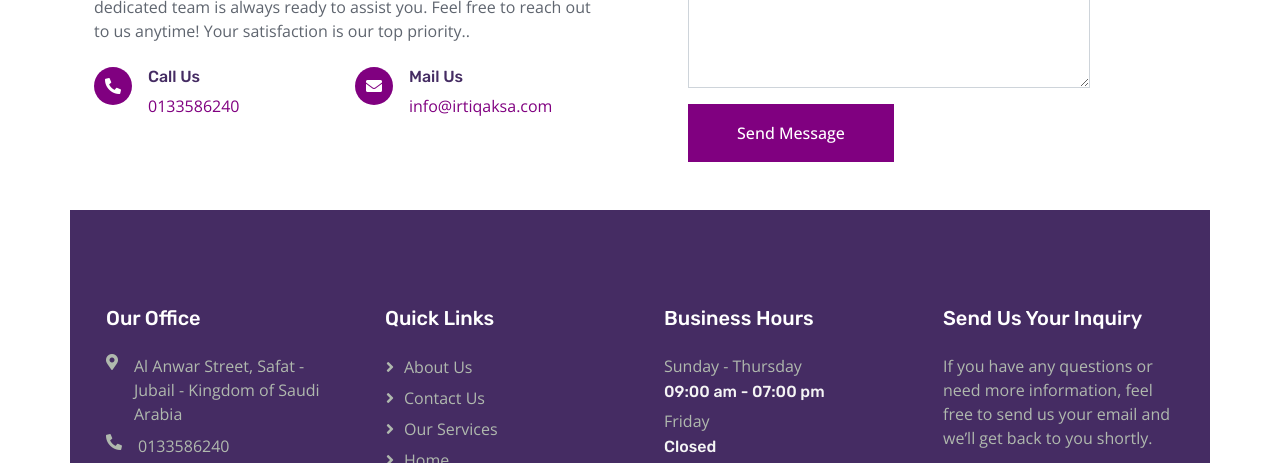
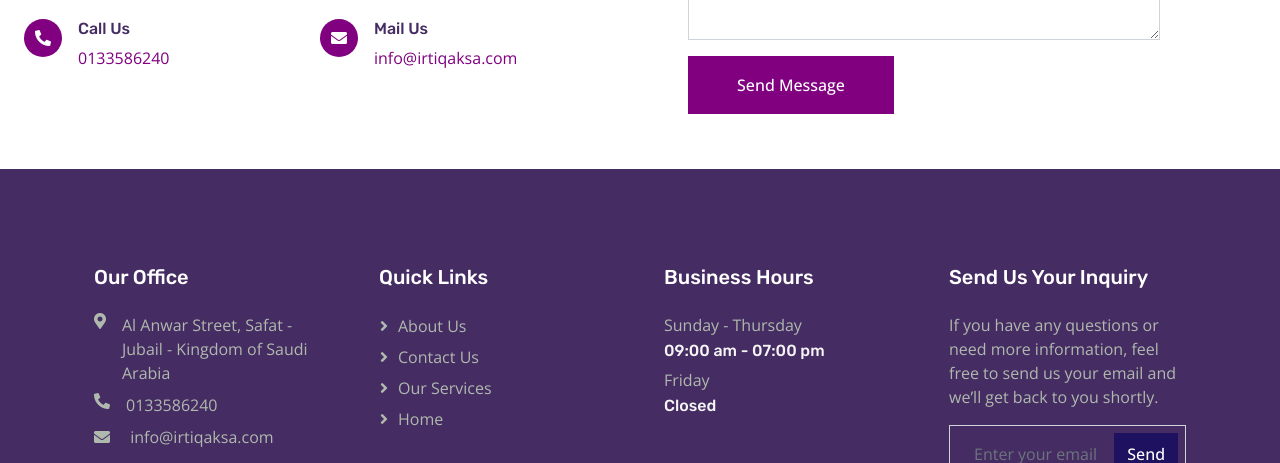
Before and after one commit to Shifanact123/irtiqaksa, a plain HTML site: page contact.html in a window 1280 px wide. Shown: the part 1738-2201 px from the top of the page. Drawn offline with nearby package versions, Linux system fonts and the light colour scheme.

Commit message:
Your commit message here

```diff
--- a/contact.html
+++ b/contact.html
@@ -108,8 +108,8 @@
     <!-- Navbar End -->
 
  <!-- Page Header Start -->
-    <div class="container-fluid page-header page-header-22 py-5 mb-5 wow fadeIn" data-wow-delay="0.1s">
-        <div class="container py-5">
+    <div class="container-fluid page-header page-header-22  py-5 mb-5 wow fadeIn" data-wow-delay="0.1s">
+        <div class="container  py-5  ">
             <h1 class="display-3 text-white animated slideInRight">Contact</h1>
             <nav aria-label="breadcrumb">
                 <ol class="breadcrumb animated slideInRight mb-0">
@@ -124,8 +124,8 @@
 
 
     <!-- Contact Start -->
-    <div class="container-xxl py-5">
-        <div class="container">
+
+        <div class="container-fluid  my-5 px-05">
             <div class="row g-5 justify-content-center mb-5">
                 <div class="col-lg-4 col-md-6 wow fadeInUp" data-wow-delay="0.1s">
                     <div class="bg-light text-center h-100 p-5">
@@ -262,7 +262,7 @@
 
 
     <!-- Footer Start -->
-     <div class="container-fluid  footer mt-5 py-5 wow fadeIn" data-wow-delay="0.1s" style="background-color: #452c63;">
+<div class="container-fluid footer py-5 wow fadeIn" data-wow-delay="0.1s" style="background-color: #452c63;   margin-top:55px;">
     <div class="container py-5">
         <div class="row g-5">
             <div class="col-lg-3 col-md-6">
@@ -284,8 +284,6 @@
                         <i class="fab fa-linkedin-in"></i>
                     </a>
                 </div>
-
-
             </div>
             <div class="col-lg-3 col-md-6">
                 <h5 class="text-white mb-4">Quick Links</h5>
@@ -310,13 +308,13 @@
                     <a href="mailto:info@irtiqaksa.com?subject=Inquiry&body=I would like to inquire about..."
                         class="btn btn-primary py-2 position-absolute top-0 end-0 mt-2 me-2"
                         style="background-color: #1d1160; border-color: #1d1160;">Send</a>
-
                 </div>
             </div>
         </div>
     </div>
 </div>
 <!-- Footer End -->
+
 
 
    <!-- Copyright Start -->
--- a/css/style.css
+++ b/css/style.css
@@ -671,7 +671,3 @@ input:focus, textarea:focus {
 }
 
 /* Reducing the padding/margin for the footer */
-.footer {
-    padding-top: 20px; /* Adjust as needed */
-    padding-bottom: 20px; /* Adjust as needed */
-}
```
Also changed, not shown: contracting.html (+1 -1 lines). Lines whose indentation alone changed are shown as unchanged.
